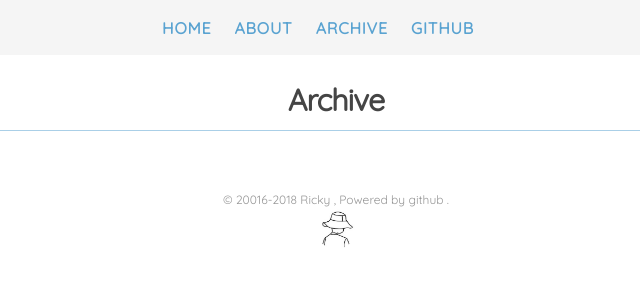
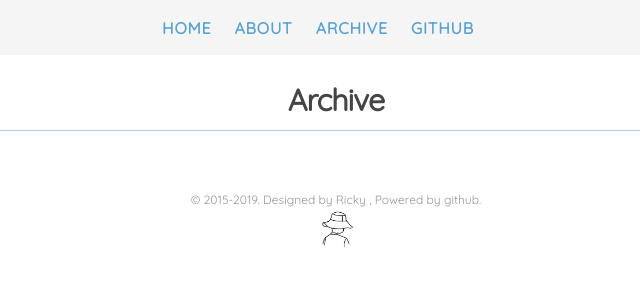
Before and after one commit to Rickylamn/Rickylamn.github.io, a Jekyll site: the page built from archive.html, in a window 1280 px wide. Shown: the top 300 px of the page, without its empty margins (304-944 px from the left). Built offline with Jekyll 4.4.1, drawn with Linux system fonts in a browser that asks for light colours; nearby versions of some CDN libraries.

Commit message:
网页foot

```diff
--- a/_includes/footer.html
+++ b/_includes/footer.html
@@ -1,6 +1,6 @@
 <div class="footer center">
 
-          © 20016-2018 Ricky , Powered by github .
+            © 2015-2019.  Designed by Ricky , Powered by github.
   <img src='/assets/logo.png'>
 
 </div>
```
